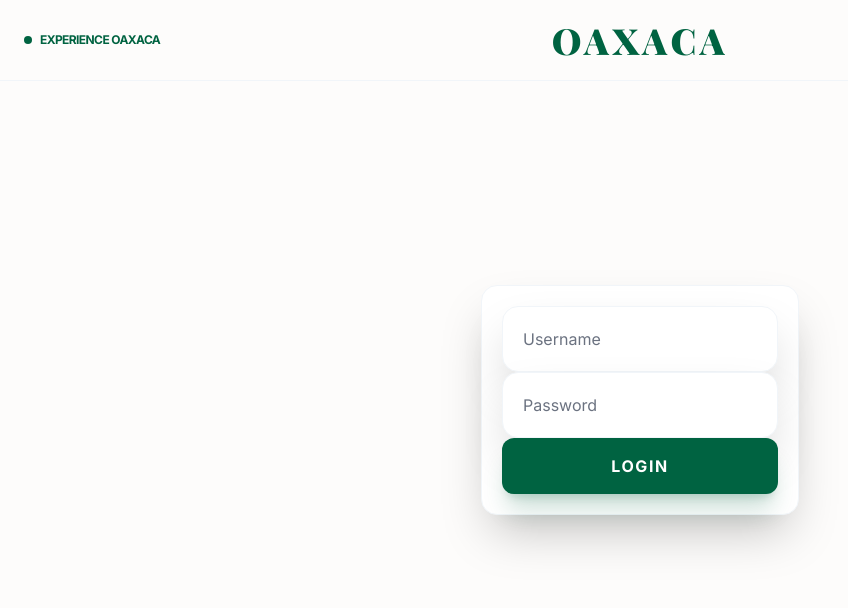
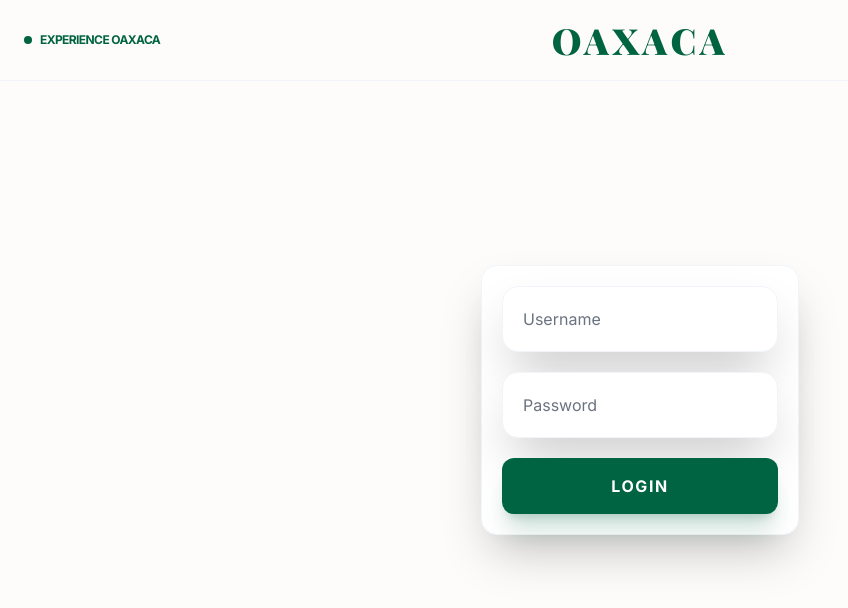
Before and after one commit to ionut-bujor/Oxaca, a React (Vite) app in the folder Frontend/: page /portal in a window 1280 px wide. Both pictures are taken after a click on the button "LOGIN AS STAFF". Shown: the top 608 px of the page, without its empty margins (0-848 px from the left). Built offline with nearby package versions, Linux system fonts and the light colour scheme; a web font is replaced by a local one.

Commit message:
fixed padding on login page

```diff
--- a/Frontend/src/pages/Auth.tsx
+++ b/Frontend/src/pages/Auth.tsx
@@ -11,9 +11,7 @@ const auth: React.FC = () => {
 			<ButtonlessHeader />
 
 			<div className="flex items-center justify-center min-h-screen">
-				<div id="loginScreen" className="group flex flex-col gap-y-5 bg-white p-5 rounded-2xl border border-slate-100 shadow-2xl" style={{
-					display: "none"
-				}}>
+				<div id="loginScreen" className="group flex flex-col gap-y-5 bg-white p-5 rounded-2xl border border-slate-100 shadow-2xl hidden">
 					<input type="text" id = "userField" placeholder="Username" className="group flex flex-col gap-y-5 bg-white p-5 rounded-2xl border border-slate-100 shadow-2xl"
 						value={email}
 						onChange={(element) => setEmail(element.target.value)}/>
@@ -70,7 +68,7 @@ const auth: React.FC = () => {
 							}
 
 							loginOptions.style.display = "none";
-							loginScreen.style.display = "block"
+							loginScreen.classList.toggle("hidden");
 						}}>
 						Login as staff
 					</button>
```
